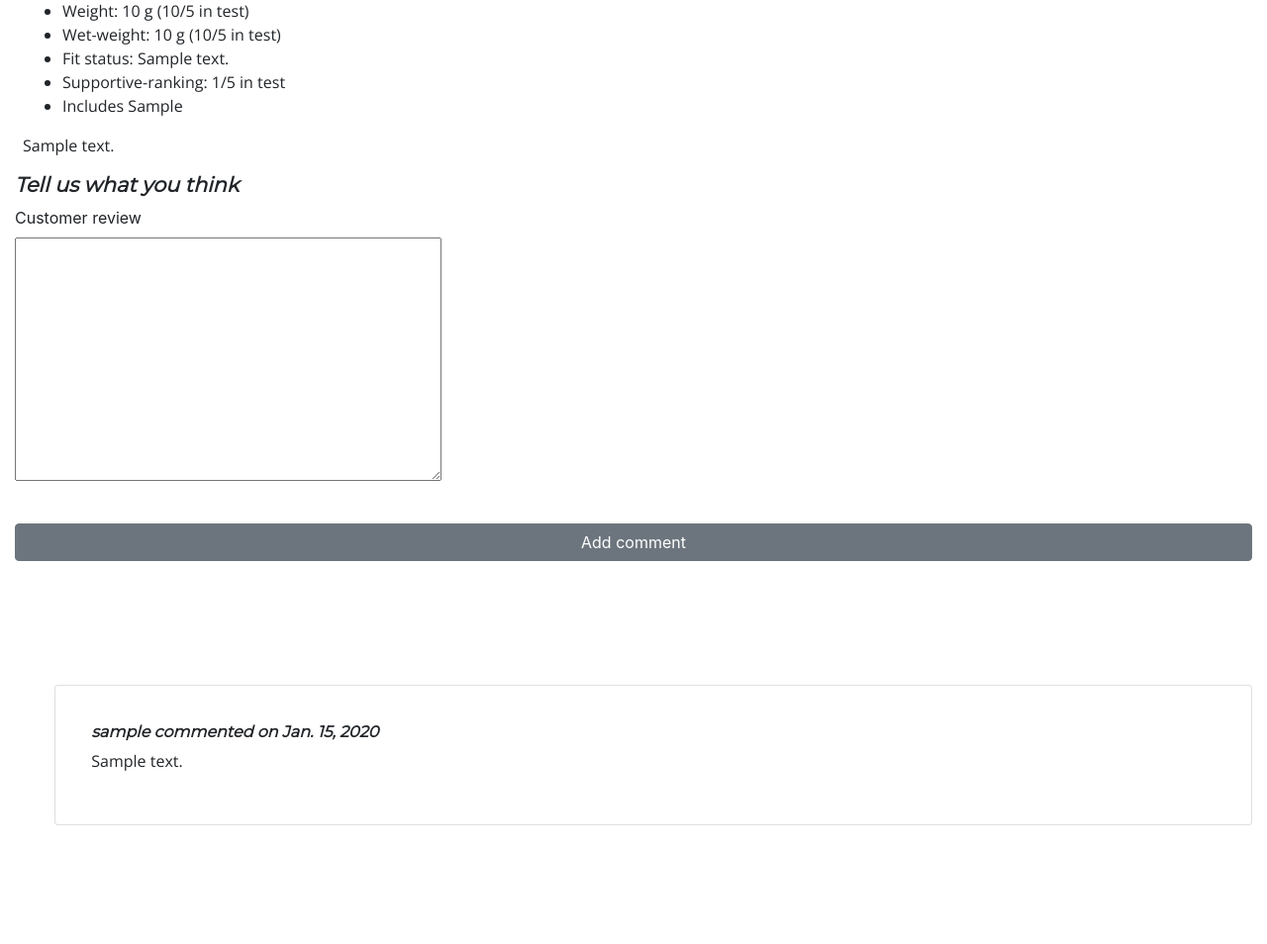
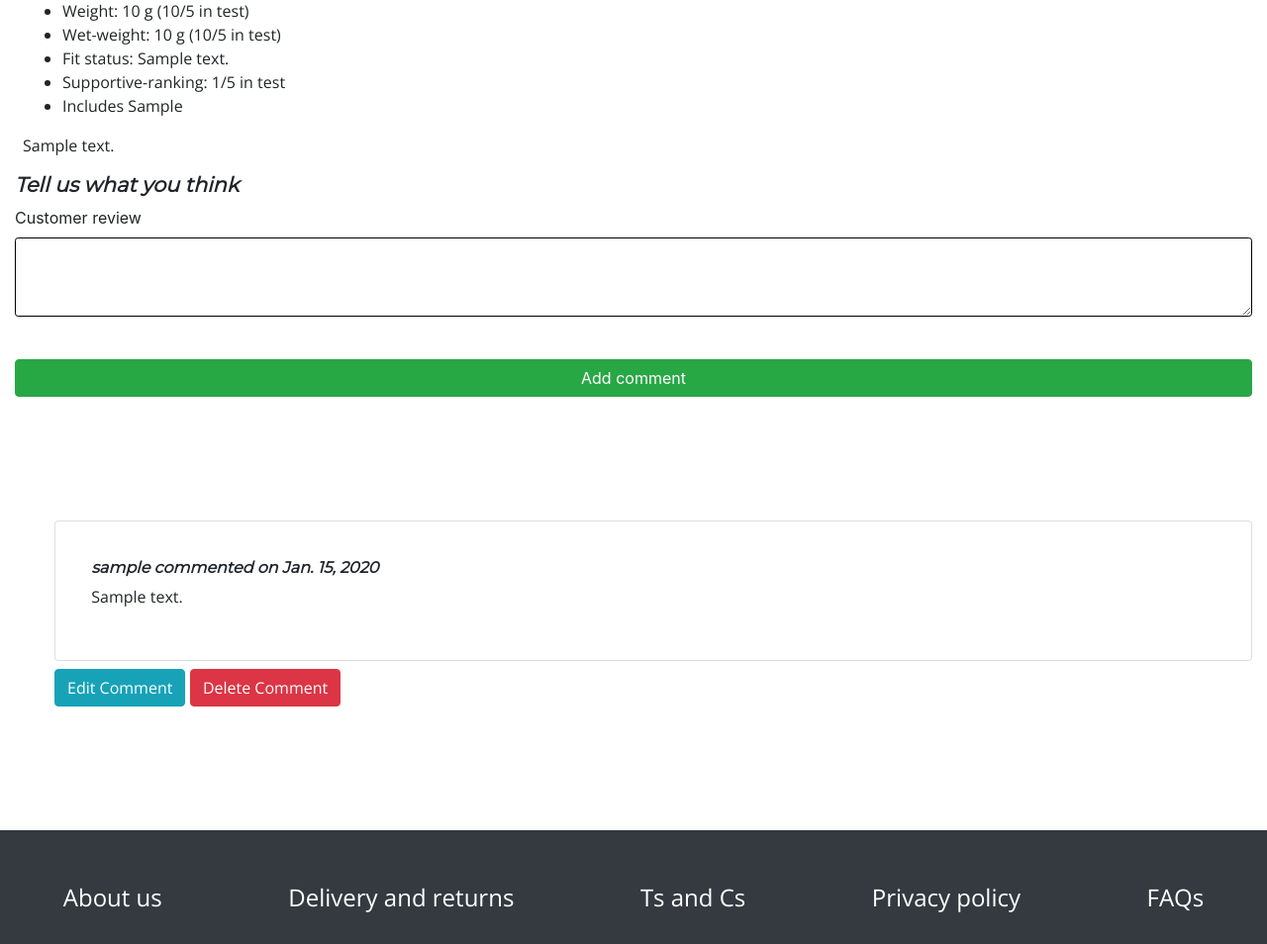
Before and after one commit to harryphelps2/shoepersonic2, a Django app: page /shop/shoe_detail/1/ in a window 1280 px wide. Shown: the part 1637-2591 px from the top of the page at 99% size. Run offline with Django 3.2, Linux system fonts and the light colour scheme; a user stored in the database is signed in; tables that the repository leaves empty hold one stand-in row (values such as "Sample post"); grey boxes marked "Sample" are stand-in pictures; some libraries are stand-ins or nearby versions.

Commit message:
Add buttons for delete and edit comment. Styled them and wired up boiler plate functions.

```diff
--- a/home/templates/privacy_policy.html
+++ b/home/templates/privacy_policy.html
@@ -209,7 +209,7 @@
     other users and can be read, collected, or used by them.
     You are responsible for the personal information you choose
     to submit in these instances. For example, if you list your
-    \name and email address in a product review posting, that
+    name and email address in a product review posting, that
     information is public. Please take care when using these features.
 </p>
 <h2>Integrity and Retention of Personal Information</h2>
--- a/shop/templates/shoe_detail.html
+++ b/shop/templates/shoe_detail.html
@@ -60,7 +60,7 @@
     {% elif not reviews and user.is_authenticated %}
         <div class="customer-review">
             <h3 class="customer-review__title">Tell us what you think</h3>
-            <form class="customer-review__form" id="add-comment" name="add-comment" action="{% url 'shoe_detail' shoe.id %}" method="post">
+            <form class="customer-review__form" id="add-comment" name="add-comment" action="{% url 'add_comment_for_shoe' shoe.id %}" method="post">
                 {% csrf_token %}
                 <div>
                     {{ comment_form|crispy }}
@@ -84,11 +84,11 @@
     {% else %}
         <div class="customer-review">
             <h3 class="customer-review__title">Tell us what you think</h3>
-            <form class="customer-review__form" id="add-comment" name="add-comment" action="{% url 'shoe_detail' shoe.id %}" method="post">
+            <form class="customer-review__form" id="add-comment" name="add-comment" action="{% url 'add_comment_for_shoe' shoe.id %}" method="post">
                 {% csrf_token %}
                 <div>
                     {{ comment_form|crispy }}
-                    <button type="submit" class="btn btn-block btn-secondary add-review">Add comment</button>
+                    <button type="submit" class="btn btn-block btn-secondary btn-success add-review">Add comment</button>
                 </div>
             </form>
             <ul class="customer-review__list">
@@ -97,6 +97,12 @@
                     <h4>{{ review.user }} commented on {{ review.date }}</h4>
                     <p>{{ review.customer_review }}</p>
                 </li>
+                {% if review.user == user %}
+                <div class="mt-2">
+                    <a class="btn btn-secondary btn-info" href="{% url 'edit_comment_for_shoe' shoe.id %}">Edit Comment</a>
+                    <a class="btn btn-secondary btn-danger" href="{% url 'delete_comment_for_shoe' shoe.id %}">Delete Comment</a>
+                </div>
+                {% endif %}
                 {% endfor %}
             </ul>
         </div>
--- a/shop/urls.py
+++ b/shop/urls.py
@@ -1,7 +1,10 @@
 from django.urls import path, re_path, include, reverse_lazy
-from .views import all_shoes, shoe_detail
+from .views import all_shoes, shoe_detail, add_comment_for_shoe, edit_comment_for_shoe, delete_comment_for_shoe
 
 urlpatterns = [
     path('all_shoes/', all_shoes, name="all_shoes"),
     re_path(r'^shoe_detail/(?P<id>\d+)/$', shoe_detail, name='shoe_detail'),
+    re_path(r'^add_comment_for_shoe/(?P<id>\d+)/$', add_comment_for_shoe, name='add_comment_for_shoe'),
+    re_path(r'^edit_comment_for_shoe/(?P<id>\d+)/$', edit_comment_for_shoe, name='edit_comment_for_shoe'),
+    re_path(r'^delete_comment_for_shoe/(?P<id>\d+)/$', delete_comment_for_shoe, name='delete_comment_for_shoe'),
 ]
--- a/shop/views.py
+++ b/shop/views.py
@@ -1,4 +1,4 @@
-from django.shortcuts import render
+from django.shortcuts import render, redirect, reverse
 from .models import Shoe, Stock, ProductImage, CustomerReview
 from .forms import CommentForm
 from django.utils import timezone
@@ -21,12 +21,6 @@ def shoe_detail(request, id):
     images = ProductImage.objects.filter(shoe_model = shoe.id)
     reviews = CustomerReview.objects.filter(shoe_model = shoe.id)
     comment_form = CommentForm()
-    if request.method == 'POST':
-        comment = CommentForm(request.POST).save(commit=False)
-        comment.shoe_model = shoe
-        comment.date = timezone.now()
-        comment.user = request.user
-        comment.save()
     return render(request, 'shoe_detail.html',
                         {
                             'shoe':shoe,
@@ -35,3 +29,28 @@ def shoe_detail(request, id):
                             'reviews':reviews,
                             'comment_form':comment_form,
                         })
+
+def add_comment_for_shoe(request, id):
+    """
+    Add comment for shoe below review
+    """
+    shoe = Shoe.objects.get(pk=id)
+    if request.method == 'POST':
+        comment = CommentForm(request.POST).save(commit=False)
+        comment.shoe_model = shoe
+        comment.date = timezone.now()
+        comment.user = request.user
+        comment.save()
+    return redirect(reverse('shoe_detail', args=[shoe.id]))
+
+def edit_comment_for_shoe(request, id):
+    """
+    Edit comment for a shoe
+    """
+    pass
+
+def delete_comment_for_shoe(request, id):
+    """
+    Delete comment for a shoe
+    """
+    pass
--- a/static/css/styles.css
+++ b/static/css/styles.css
@@ -43,6 +43,14 @@ p, li, a {
   font-family: "Open Sans", sans-serif;
 }
 
+textarea {
+  font-family: "Open Sans", sans-serif;
+  width: 100%;
+  height: 5rem;
+  border-color: black;
+  border-radius: 0.2rem;
+}
+
 /* Navbar */
 nav {
   width: 100%;
@@ -62,13 +70,13 @@ nav {
   text-decoration: none;
 }
 .nav-dropdown__link:hover {
-  font-size: 1.6rem;
+  font-style: italic;
   text-decoration: none;
   transition: 0.3s;
   color: white;
 }
 .nav-dropdown__basket {
-  font-size: 1.5rem;
+  font-style: italic;
   color: white;
   text-decoration: none;
 }
@@ -108,7 +116,7 @@ nav {
     padding-left: 1rem;
   }
   .nav-dropdown__link:hover {
-    font-size: 1.6rem;
+    font-style: italic;
     text-decoration: none;
     transition: 0.3s;
   }
--- a/static/css/styles.scss
+++ b/static/css/styles.scss
@@ -44,6 +44,14 @@ p,li,a{
     font-family: $text-font;
 }
 
+textarea{
+    font-family: $text-font;
+    width: 100%;
+    height: 5rem;
+    border-color: black;
+    border-radius: 0.2rem;
+}
+
 /* Navbar */
 nav{
     width: 100%;
@@ -62,14 +70,14 @@ nav{
         color: white;
         text-decoration: none;
         &:hover{
-            font-size: 1.6rem;
+            font-style: italic;
             text-decoration: none;
             transition: 0.3s;
             color: white;
         }
     }
     &__basket{
-        font-size: 1.5rem;
+        font-style: italic;
         color: white;
         text-decoration: none;
         &:hover{
@@ -110,7 +118,7 @@ nav{
             padding-right: 1.0rem;
             padding-left: 1.0rem;
             &:hover{
-                font-size: 1.6rem;
+                font-style: italic;
                 text-decoration: none;
                 transition: 0.3s;
             }
--- a/templates/base.html
+++ b/templates/base.html
@@ -14,8 +14,8 @@
         <link rel="stylesheet" type="text/css" href="{% static 'slick/slick.css' %}"/>
         <link rel="stylesheet" type="text/css" href="{% static 'slick/slick-theme.css' %}"/>
 
-        <!-- <link rel="stylesheet" href="../../static/css/styles.css"> -->
-        <link rel="stylesheet" href="{% static 'css/styles.css' %}">
+        <link rel="stylesheet" href="../../../static/css/styles.css">
+        <!-- <link rel="stylesheet" href="{% static 'css/styles.css' %}"> -->
     </head>
     <body>
         <div class="container-fluid p-0">
```
Also changed, not shown: shop/forms.py (line endings or trailing spaces), 1 other file.
